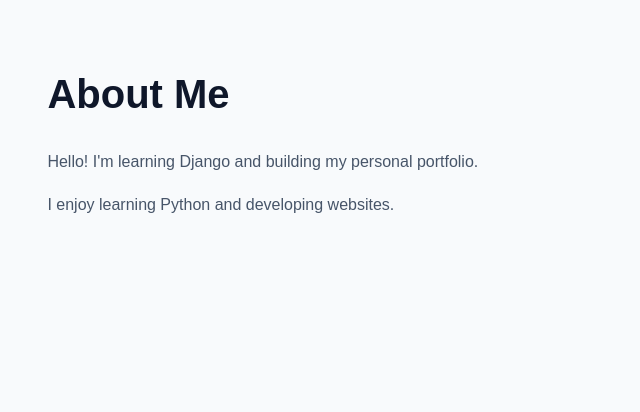
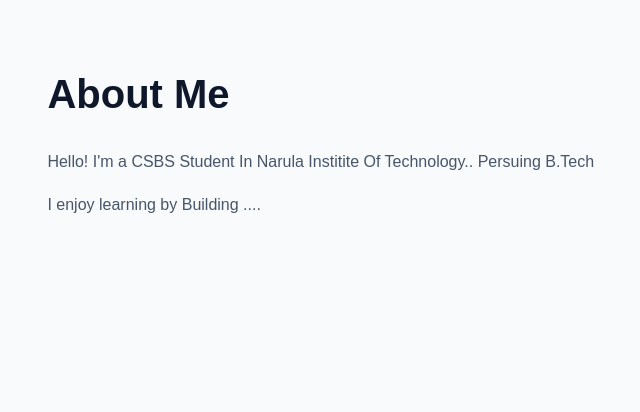
Before and after one commit to gourspatar/potfolio-website, a Django app: page /about/ in a window 1280 px wide. Shown: the part 77-489 px from the top of the page, without its empty margins (55-695 px from the left). Run offline with Django 5.2, Linux system fonts and the light colour scheme.

Commit message:
Changed Contact and About in templates

```diff
--- a/portfolio/templates/portfolio/about.html
+++ b/portfolio/templates/portfolio/about.html
@@ -5,6 +5,6 @@
 
 {% block content %}
     <h1>About Me</h1>
-    <p>Hello! I'm learning Django and building my personal portfolio.</p>
-    <p>I enjoy learning Python and developing websites.</p>
+    <p>Hello! I'm a CSBS Student In Narula Institite Of Technology.. Persuing B.Tech</p>
+    <p>I enjoy learning by Building ....</p>
 {% endblock %}
--- a/portfolio/templates/portfolio/contact.html
+++ b/portfolio/templates/portfolio/contact.html
@@ -7,6 +7,10 @@
     <h1>Contact Me</h1>
     <p>I'd love to connect with other people learning web development.</p>
     <p>Email: goursundar5862@gmail.com
+    </p>
+    <a href="https://github.com/gourspatar">GitHub</a>
 
-    </p>
+            <a href="linkedin.com/in/gour-sundar-patar-craving-infinite">
+    LinkedIn
+</a>
 {% endblock %}
--- a/portfolio/templates/portfolio/home.html
+++ b/portfolio/templates/portfolio/home.html
@@ -6,8 +6,8 @@
 {% block content %}
     <h1>Welcome to My Portfolio</h1>
 
-    <p>Hello! I'm learning Django and building my first website.</p>
+    <p>Hello! I'm learning Django.</p>
 
-    <h2>What I'm Learning</h2>
+    <h2>What I'm Learning ??</h2>
     <p>I'm learning Python, Django, HTML, and CSS.</p>
 {% endblock %}
--- a/portfolio/templates/portfolio/projects.html
+++ b/portfolio/templates/portfolio/projects.html
@@ -6,7 +6,9 @@
 {% block content %}
     <h1>My Projects</h1>
     <p>Here are some projects I'm working on as I learn web development.</p>
+    <p>Build Personal Notes App ..</p>
+
 
     <h2>Personal Portfolio Website</h2>
-    <p>My first Django project, built to practise URLs, views, and templates.</p>
+    <p>Django project, built to practise URLs, views, and templates.</p>
 {% endblock %}
```
